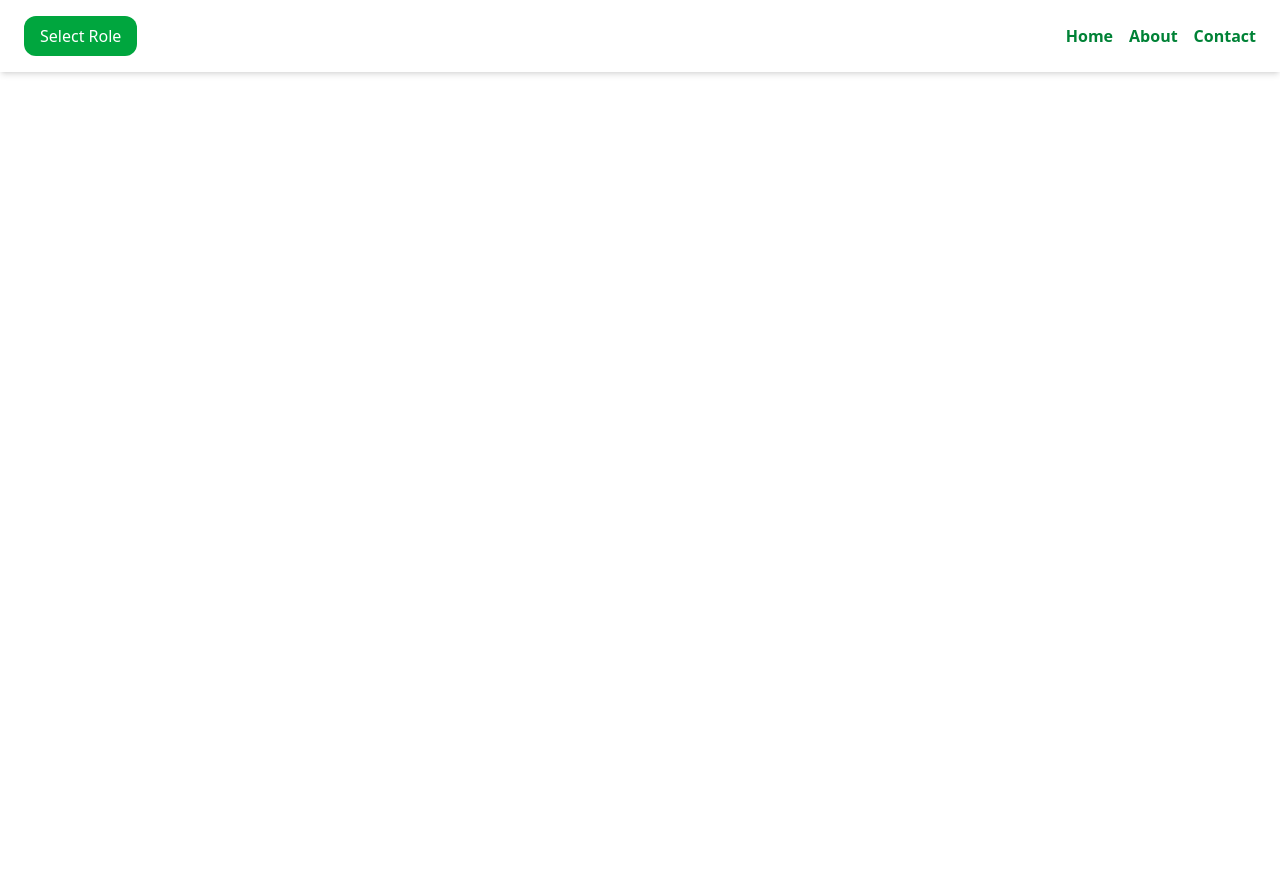
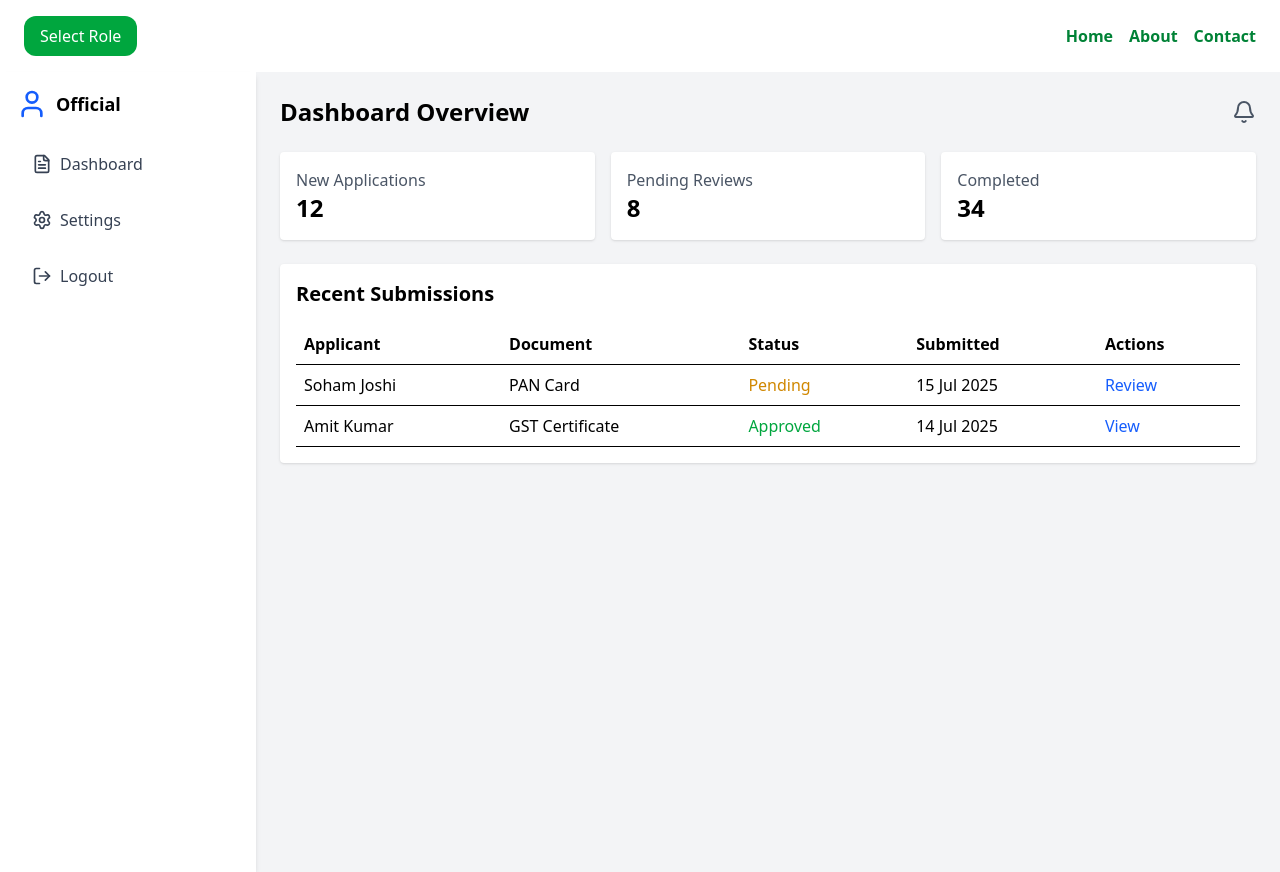
Before and after one commit to 23-prabhat/HackSlash, a React (Vite) app in the folder frontend/Ayushify/: page /official-dashboard in a window 1280 px wide. Before the commit the page ends 800 px from the top, so only its background shows below. Built offline with nearby package versions, Linux system fonts and the light colour scheme.

Commit message:
added official-dashboard

```diff
--- a/frontend/Ayushify/src/App.jsx
+++ b/frontend/Ayushify/src/App.jsx
@@ -5,6 +5,7 @@ import AdminLogin from './pages/Adminlogin';
 import Header from './components/Header';
 import { BrowserRouter, Routes, Route, useLocation, useNavigate } from 'react-router-dom';
 import OfficialLogin from './pages/Officiallogin';
+import OfficialDashboard from './pages/Officialdashboard';
 
 function App() {
   return (
@@ -33,7 +34,7 @@ function Main() {
     }
   };
 
-  // Hide Header on /auth and /admin
+  // Hide Header on /auth and /admin and /official
   const hideHeader = location.pathname === "/auth" || location.pathname === "/admin" || location.pathname === "/official";
 
   return (
@@ -46,6 +47,7 @@ function Main() {
         <Route path="/auth" element={<SignIn />} />
         <Route path="/admin" element={<AdminLogin />} />
         <Route path="/official" element={<OfficialLogin/>} />
+        <Route path="/official-dashboard" element={<OfficialDashboard />} />
       </Routes>
     </>
   );
--- /dev/null
+++ b/frontend/Ayushify/src/pages/Officialdashboard.jsx
@@ -0,0 +1,90 @@
+import React from 'react';
+import { User, FileText, Settings, Bell, LogOut } from 'lucide-react';
+
+const OfficialDashboard = () => {
+  return (
+    <div className="flex min-h-screen bg-gray-100">
+      {/* Sidebar */}
+      <aside className="w-64 bg-white shadow-md p-4">
+        <div className="flex items-center mb-6">
+          <User className="w-8 h-8 mr-2 text-blue-600" />
+          <span className="text-lg font-semibold">Official</span>
+        </div>
+        <nav className="space-y-4">
+          <button className="flex items-center w-full text-left px-4 py-2 text-gray-700 hover:bg-blue-100 rounded">
+            <FileText className="mr-2 w-5 h-5" /> Dashboard
+          </button>
+          <button className="flex items-center w-full text-left px-4 py-2 text-gray-700 hover:bg-blue-100 rounded">
+            <Settings className="mr-2 w-5 h-5" /> Settings
+          </button>
+          <button className="flex items-center w-full text-left px-4 py-2 text-gray-700 hover:bg-blue-100 rounded">
+            <LogOut className="mr-2 w-5 h-5" /> Logout
+          </button>
+        </nav>
+      </aside>
+
+      {/* Main Content */}
+      <main className="flex-1 p-6">
+        {/* Header */}
+        <div className="flex justify-between items-center mb-6">
+          <h1 className="text-2xl font-bold">Dashboard Overview</h1>
+          <Bell className="w-6 h-6 text-gray-600" />
+        </div>
+
+        {/* Summary Cards */}
+        <div className="grid grid-cols-1 md:grid-cols-3 gap-4 mb-6">
+          <div className="bg-white p-4 rounded shadow">
+            <h2 className="text-gray-600">New Applications</h2>
+            <p className="text-2xl font-bold">12</p>
+          </div>
+          <div className="bg-white p-4 rounded shadow">
+            <h2 className="text-gray-600">Pending Reviews</h2>
+            <p className="text-2xl font-bold">8</p>
+          </div>
+          <div className="bg-white p-4 rounded shadow">
+            <h2 className="text-gray-600">Completed</h2>
+            <p className="text-2xl font-bold">34</p>
+          </div>
+        </div>
+
+        {/* Table */}
+        <div className="bg-white p-4 rounded shadow">
+          <h2 className="text-xl font-semibold mb-4">Recent Submissions</h2>
+          <table className="w-full table-auto text-left">
+            <thead>
+              <tr className="border-b">
+                <th className="p-2">Applicant</th>
+                <th className="p-2">Document</th>
+                <th className="p-2">Status</th>
+                <th className="p-2">Submitted</th>
+                <th className="p-2">Actions</th>
+              </tr>
+            </thead>
+            <tbody>
+              <tr className="border-b hover:bg-gray-50">
+                <td className="p-2">Soham Joshi</td>
+                <td className="p-2">PAN Card</td>
+                <td className="p-2 text-yellow-600">Pending</td>
+                <td className="p-2">15 Jul 2025</td>
+                <td className="p-2">
+                  <button className="text-blue-600 hover:underline">Review</button>
+                </td>
+              </tr>
+              <tr className="border-b hover:bg-gray-50">
+                <td className="p-2">Amit Kumar</td>
+                <td className="p-2">GST Certificate</td>
+                <td className="p-2 text-green-600">Approved</td>
+                <td className="p-2">14 Jul 2025</td>
+                <td className="p-2">
+                  <button className="text-blue-600 hover:underline">View</button>
+                </td>
+              </tr>
+            </tbody>
+          </table>
+        </div>
+      </main>
+    </div>
+  );
+};
+
+export default OfficialDashboard;
--- a/frontend/Ayushify/src/pages/Officiallogin.jsx
+++ b/frontend/Ayushify/src/pages/Officiallogin.jsx
@@ -1,7 +1,9 @@
 import React, { useState } from "react";
+import { useNavigate } from "react-router-dom";
 
 export default function OfficialLogin() {
   const [form, setForm] = useState({ email: "", password: "" });
+  const navigate = useNavigate(); // ✅ useNavigate hook
 
   const handleChange = (e) => {
     setForm({ ...form, [e.target.name]: e.target.value });
@@ -10,7 +12,10 @@ export default function OfficialLogin() {
   const handleSubmit = (e) => {
     e.preventDefault();
     console.log("Official Login:", form);
-    // Add your backend logic here
+
+    // TODO: Add actual login logic or validation here
+    // If login is successful:
+    navigate("/official-dashboard"); // ✅ Navigate after login
   };
 
   return (
```
